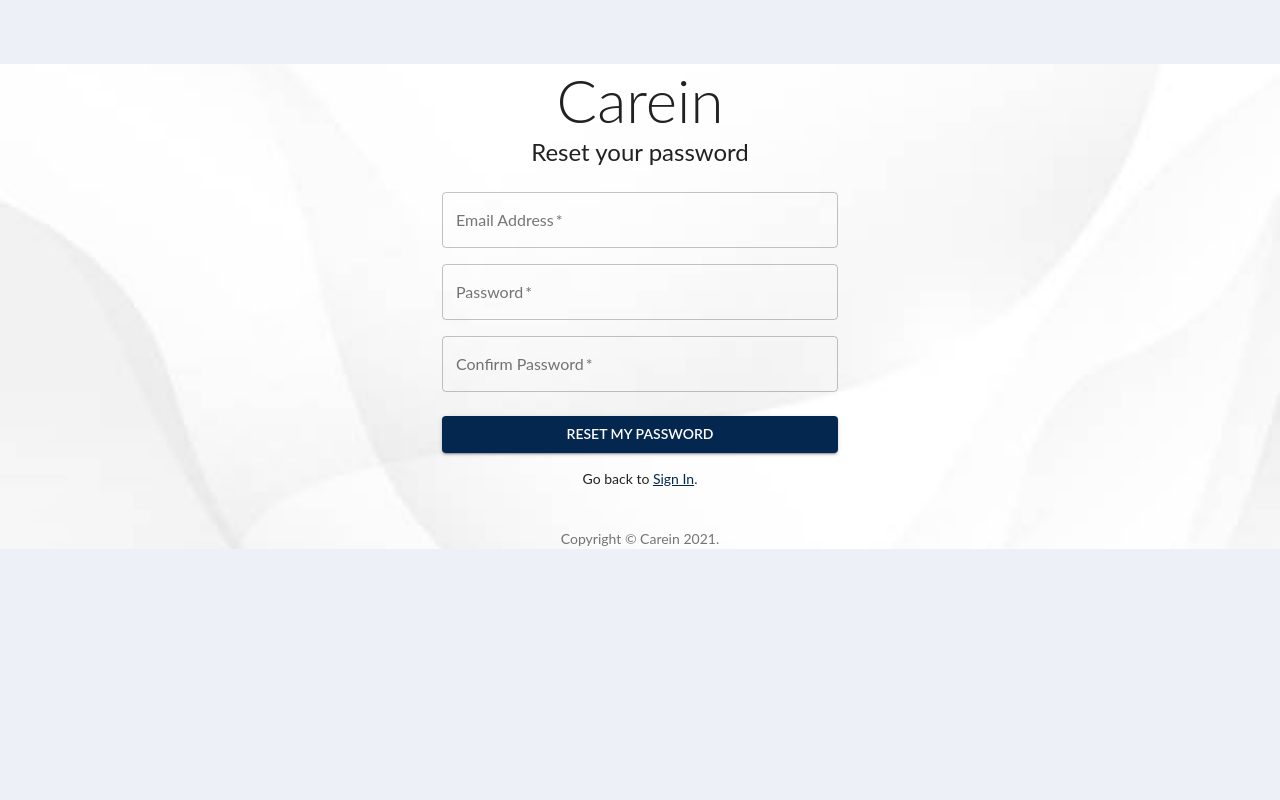
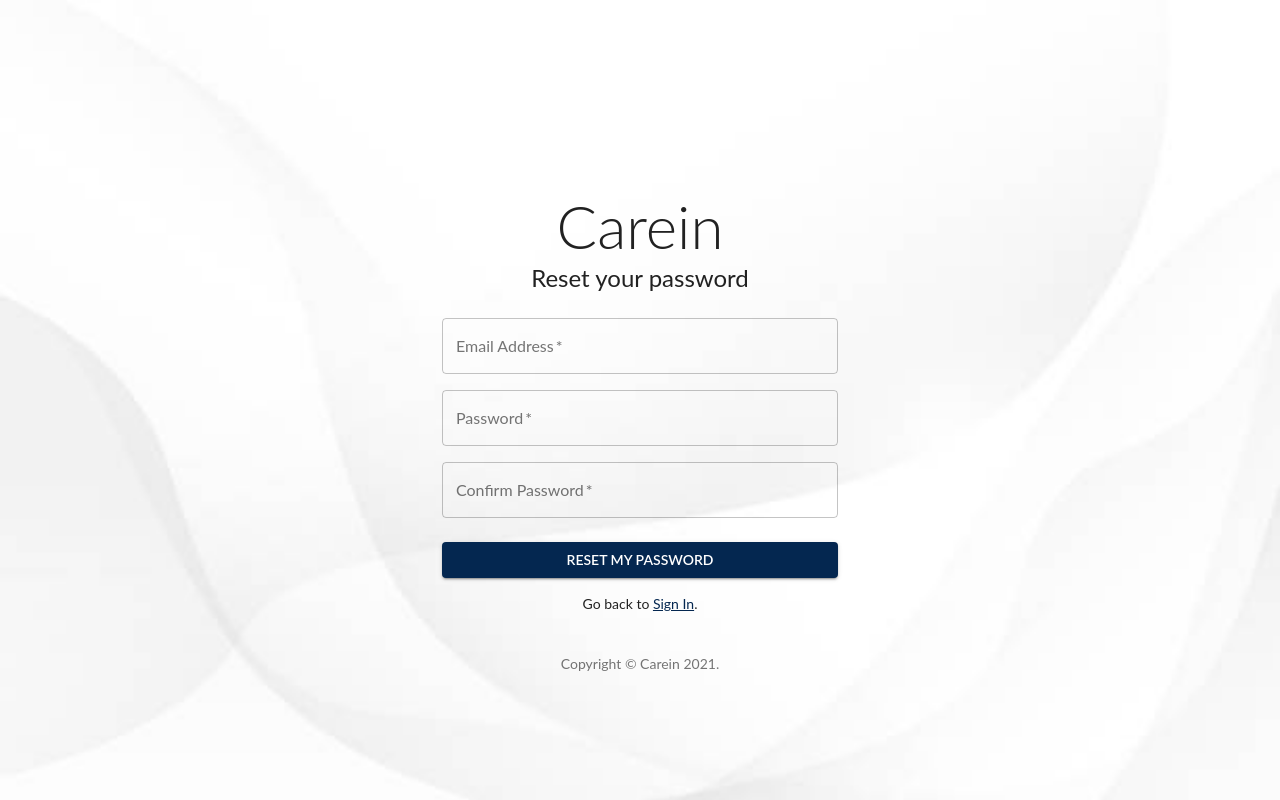
Before and after one commit to pesto-students/n6-carein-delta-6, a React (Create React App) app in the folder packages/frontend/: page /Forgotpassword in a window 1280 px wide. Built offline with nearby package versions, Linux system fonts and the light colour scheme.

Commit message:
css added

```diff
--- a/packages/frontend/src/App.css
+++ b/packages/frontend/src/App.css
@@ -125,7 +125,12 @@
     border-color: #fff;
 }
 
-
+.auth-wrapper {
+    height: 100vh;
+    display: flex;
+    align-items: center;
+    width: 100%;
+}
 
 .cus-modal .modal-content {
     border: none;
```
